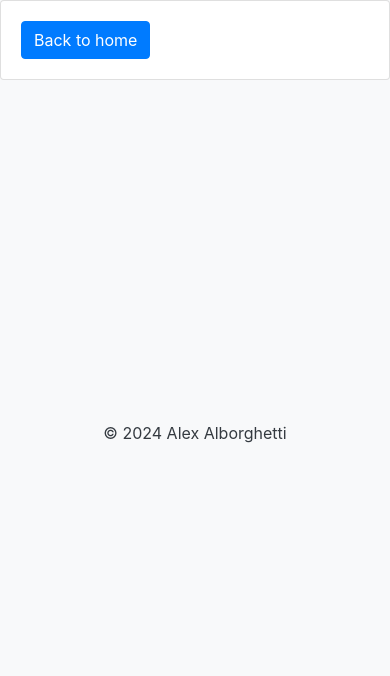
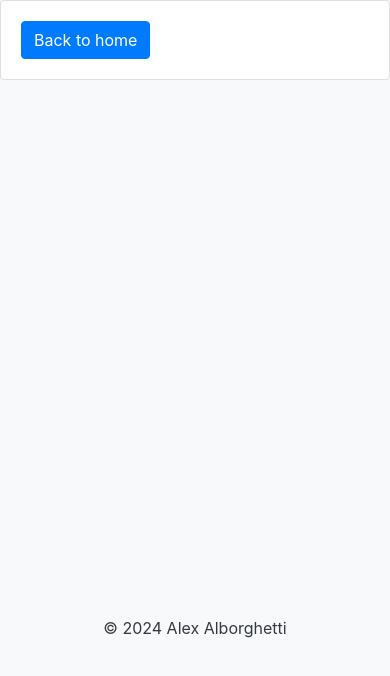
Before and after one commit to alexalborghetti/NLPin, a plain HTML site: page notebook_viewer.html in a window 390 px wide. Drawn offline with nearby package versions, Linux system fonts and the light colour scheme.

Commit message:
Fixed mobile view

```diff
--- a/notebook_viewer.html
+++ b/notebook_viewer.html
@@ -31,6 +31,16 @@
             background-color: #007bff;
             color: #fff;
         }
+        @media (max-width: 768px) {
+            .iframe-container {
+                padding-bottom: 100%; /* Aumentare l'altezza dell'iframe su dispositivi mobili */
+            }
+        }
+        @media (max-width: 576px) {
+            .iframe-container {
+                padding-bottom: 125%; /* Ancora più altezza per schermi molto piccoli */
+            }
+        }
     </style>
 </head>
 <body>
@@ -43,7 +53,6 @@
 
 <div class="iframe-container mt-4">
     <iframe src="" id="notebookIframe"></iframe>
-        </div>
 </div>
 
 <footer class="text-center mt-4">
```
Lines whose indentation alone changed are shown as unchanged.
